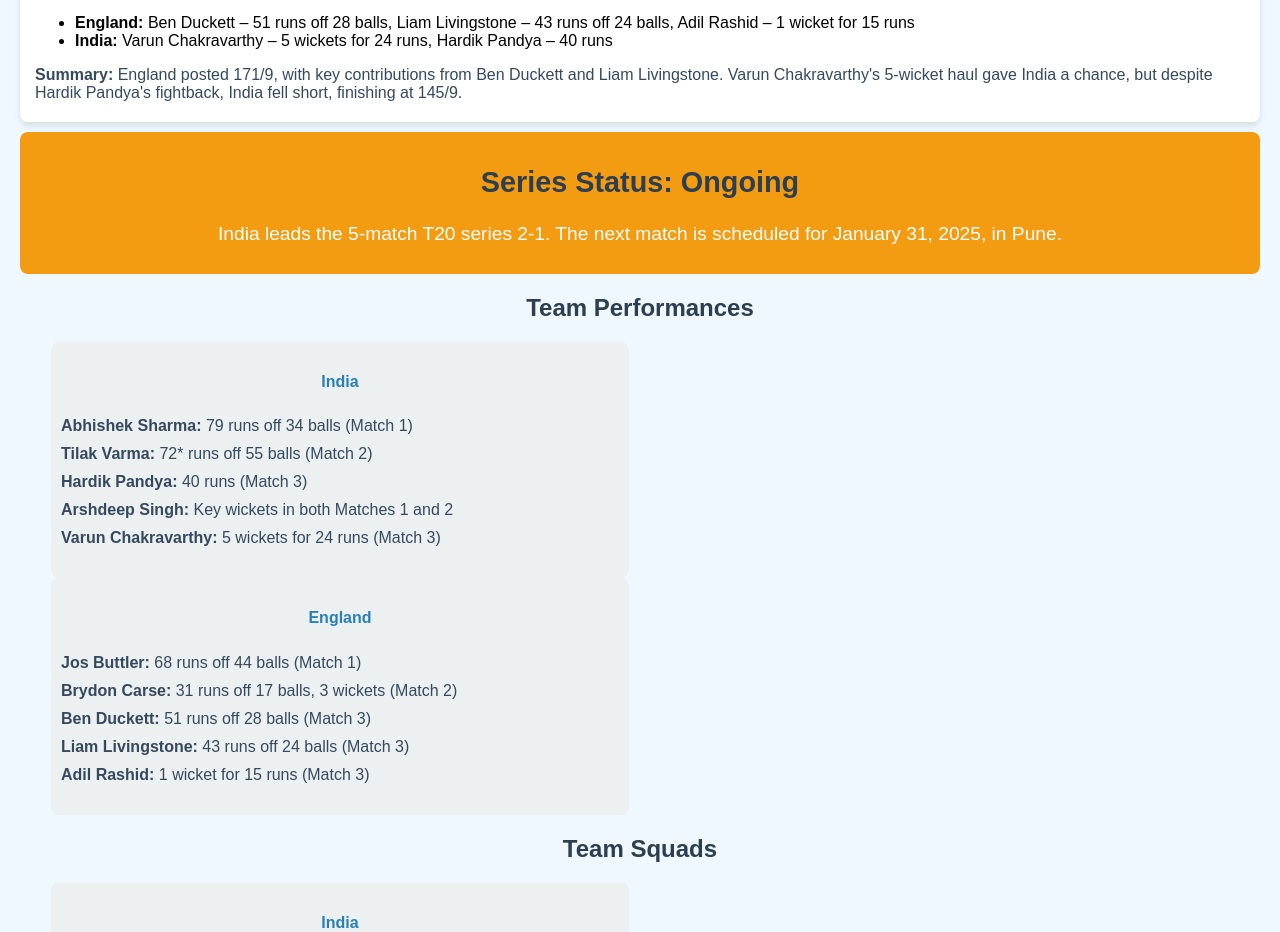
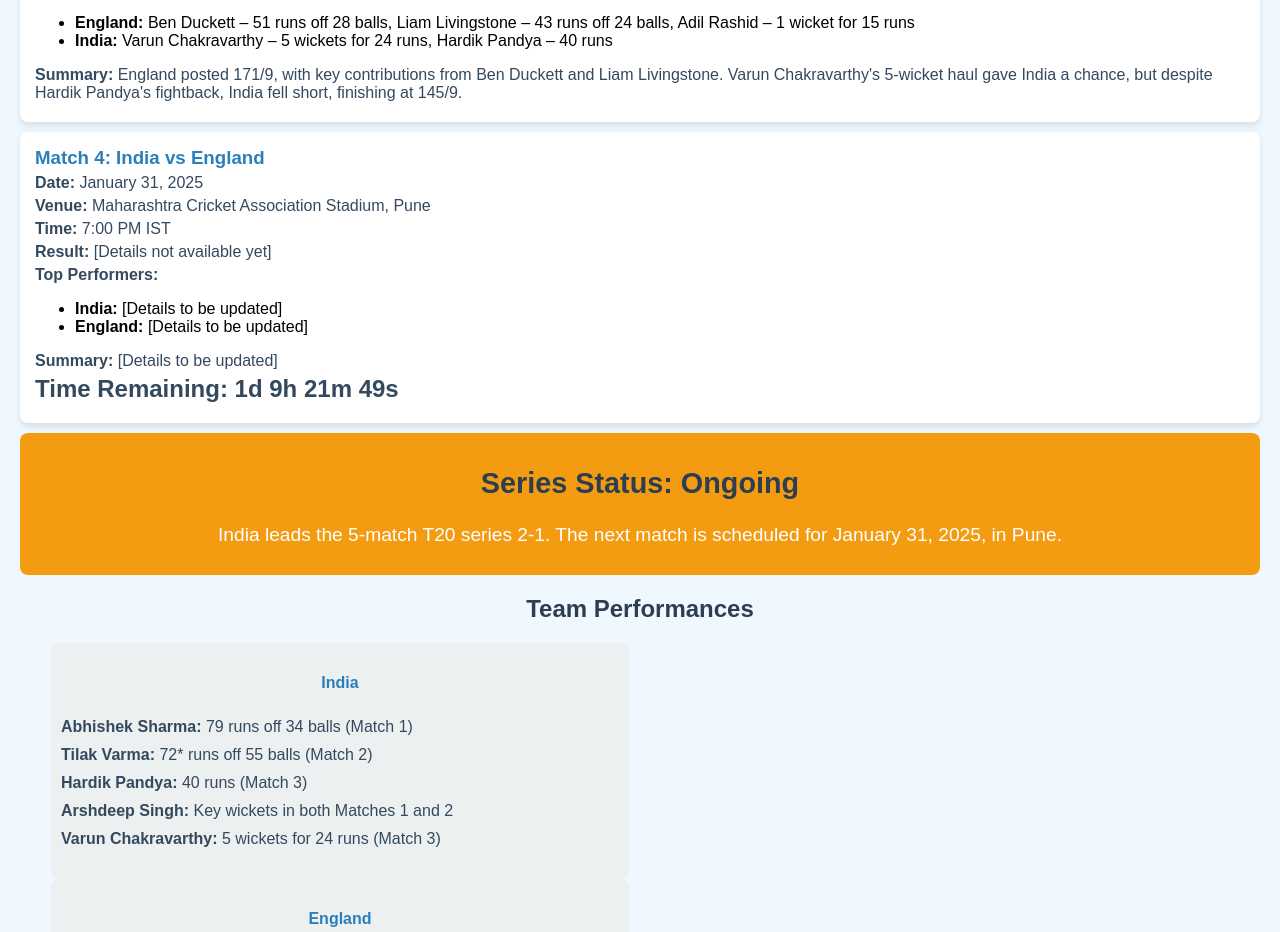
Before and after one commit to mpeditz9p/monish-hub, a plain HTML site: page index.html in a window 1280 px wide. Shown: the part 785-1717 px from the top of the page. Drawn offline with Linux system fonts and the light colour scheme.

Commit message:
Update index.html

```diff
--- a/index.html
+++ b/index.html
@@ -77,6 +77,11 @@
         .instagram-link a:hover {
             text-decoration: underline;
         }
+        .timer {
+            font-size: 1.5em;
+            font-weight: bold;
+            color: #e74c3c;
+        }
     </style>
 </head>
 <body>
@@ -120,6 +125,21 @@
             <li><strong>India:</strong> Varun Chakravarthy – 5 wickets for 24 runs, Hardik Pandya – 40 runs</li>
         </ul>
         <p><strong>Summary:</strong> England posted 171/9, with key contributions from Ben Duckett and Liam Livingstone. Varun Chakravarthy's 5-wicket haul gave India a chance, but despite Hardik Pandya's fightback, India fell short, finishing at 145/9.</p>
+    </div>
+
+    <div class="match">
+        <h3>Match 4: India vs England</h3>
+        <p><strong>Date:</strong> January 31, 2025</p>
+        <p><strong>Venue:</strong> Maharashtra Cricket Association Stadium, Pune</p>
+        <p><strong>Time:</strong> 7:00 PM IST</p>
+        <p><strong>Result:</strong> [Details not available yet]</p>
+        <p><strong>Top Performers:</strong></p>
+        <ul>
+            <li><strong>India:</strong> [Details to be updated]</li>
+            <li><strong>England:</strong> [Details to be updated]</li>
+        </ul>
+        <p><strong>Summary:</strong> [Details to be updated]</p>
+        <p class="timer" id="countdownTimer">Time Remaining: Loading...</p>
     </div>
 
     <div class="winner">
@@ -201,5 +221,28 @@
     <div class="instagram-link">
         <p>Follow me on Instagram: <a href="https://www.instagram.com/mp_editz9p" target="_blank">mp_editz9p</a></p>
     </div>
+
+    <script>
+        // Countdown Timer for Match 4
+        const countdownDate = new Date("January 31, 2025 19:00:00").getTime();
+
+        const x = setInterval(function() {
+            const now = new Date().getTime();
+            const distance = countdownDate - now;
+
+            const days = Math.floor(distance / (1000 * 60 * 60 * 24));
+            const hours = Math.floor((distance % (1000 * 60 * 60 * 24)) / (1000 * 60 * 60));
+            const minutes = Math.floor((distance % (1000 * 60 * 60)) / (1000 * 60));
+            const seconds = Math.floor((distance % (1000 * 60)) / 1000);
+
+            document.getElementById("countdownTimer").innerHTML =
+                "Time Remaining: " + days + "d " + hours + "h " + minutes + "m " + seconds + "s ";
+
+            if (distance < 0) {
+                clearInterval(x);
+                document.getElementById("countdownTimer").innerHTML = "The match is live now!";
+            }
+        }, 1000);
+    </script>
 </body>
 </html>
```
